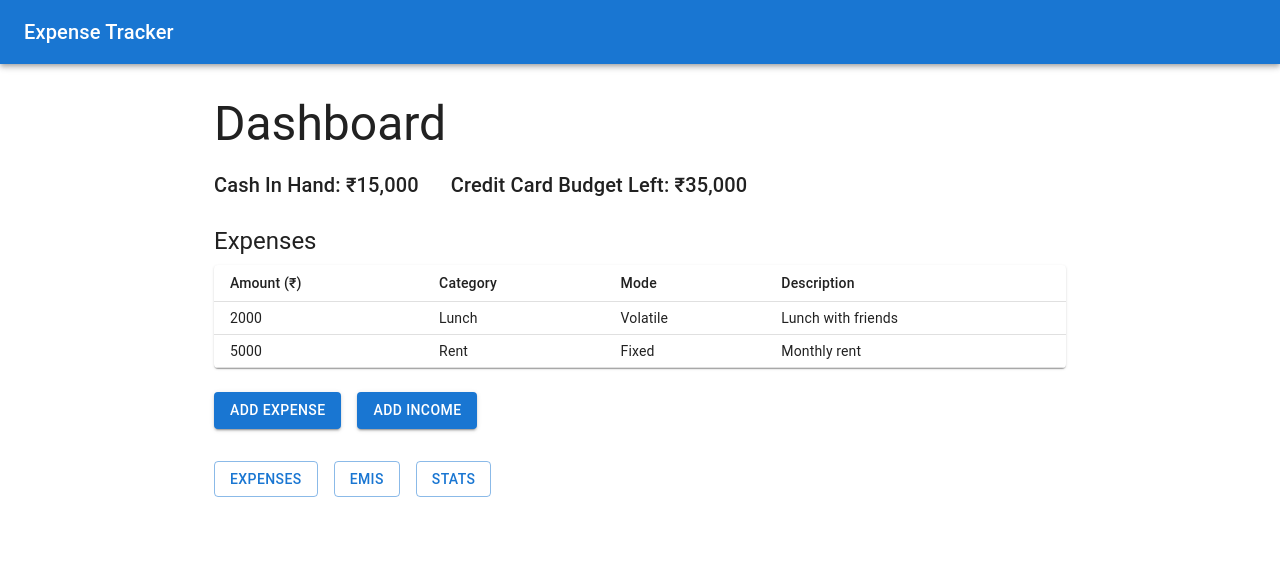
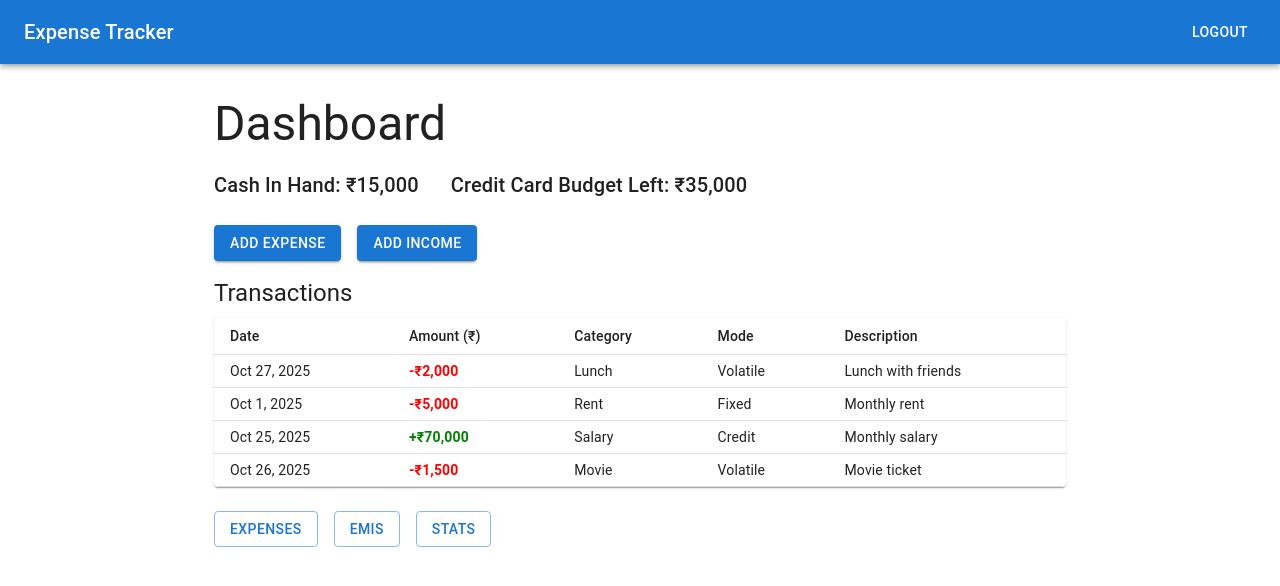
Before and after one commit to sagarmohanty2k00/PennyWise, a React (Vite) app: page /login in a window 1280 px wide. Both pictures are taken after typing "name@example.com", "Sample123" into the empty fields and a click on the button "SIGN IN". Shown: the top 586 px of the page. Built offline with nearby package versions, Linux system fonts and the light colour scheme.

Commit message:
Added logout button

```diff
--- a/src/App.jsx
+++ b/src/App.jsx
@@ -14,16 +14,24 @@ const theme = createTheme();
 function App() {
   const [loggedIn, setLoggedIn] = useState(false);
 
+  // Logout handler clears login state and navigates to login page
+  const handleLogout = () => {
+    setLoggedIn(false);
+  };
+
   return (
     <ThemeProvider theme={theme}>
       <CssBaseline />
       <Router>
-        <Header />
+        <Header loggedIn={loggedIn} onLogout={handleLogout} />
         <Container maxWidth="md" sx={{ mt: 4 }}>
           <Routes>
             <Route path="/login" element={<Login onLogin={() => setLoggedIn(true)} />} />
             <Route path="/" element={loggedIn ? <Home /> : <Navigate to="/login" replace />} />
-            <Route path="/expenses" element={loggedIn ? <Expenses /> : <Navigate to="/login" replace />} />
+            <Route
+              path="/expenses"
+              element={loggedIn ? <Expenses /> : <Navigate to="/login" replace />}
+            />
             <Route path="/emis" element={loggedIn ? <EMIs /> : <Navigate to="/login" replace />} />
             <Route path="/stats" element={loggedIn ? <Stats /> : <Navigate to="/login" replace />} />
           </Routes>
--- a/src/components/Header.jsx
+++ b/src/components/Header.jsx
@@ -1,17 +1,23 @@
 import { useNavigate, useLocation } from "react-router-dom";
-import AppBar from '@mui/material/AppBar';
-import Toolbar from '@mui/material/Toolbar';
-import IconButton from '@mui/material/IconButton';
-import Typography from '@mui/material/Typography';
-import ArrowBackIcon from '@mui/icons-material/ArrowBack';
-import HomeIcon from '@mui/icons-material/Home';
+import AppBar from "@mui/material/AppBar";
+import Toolbar from "@mui/material/Toolbar";
+import IconButton from "@mui/material/IconButton";
+import Button from "@mui/material/Button";
+import Typography from "@mui/material/Typography";
+import ArrowBackIcon from "@mui/icons-material/ArrowBack";
+import HomeIcon from "@mui/icons-material/Home";
 
-export default function Header() {
+export default function Header({ loggedIn, onLogout }) {
   const navigate = useNavigate();
   const location = useLocation();
 
   const showBackButton = !(location.pathname === "/" || location.pathname === "/login");
   const showHomeButton = location.pathname !== "/";
+
+  const handleLogoutClick = () => {
+    onLogout();
+    navigate("/login", { replace: true });
+  };
 
   return (
     <AppBar position="static" color="primary" sx={{ mb: 3 }}>
@@ -41,6 +47,11 @@ export default function Header() {
         <Typography variant="h6" component="div" sx={{ flexGrow: 1 }}>
           Expense Tracker
         </Typography>
+        {loggedIn && (
+          <Button color="inherit" onClick={handleLogoutClick}>
+            Logout
+          </Button>
+        )}
       </Toolbar>
     </AppBar>
   );
--- a/src/components/Home.jsx
+++ b/src/components/Home.jsx
@@ -1,14 +1,64 @@
 import { useState } from "react";
-import { Typography, TableContainer, Table, TableHead, TableRow, TableCell, TableBody, Paper, Button, Stack } from "@mui/material";
+import {
+  Typography,
+  TableContainer,
+  Table,
+  TableHead,
+  TableRow,
+  TableCell,
+  TableBody,
+  Paper,
+  Button,
+  Stack,
+} from "@mui/material";
 import { Link } from "react-router-dom";
 
 export default function Home() {
   const [cashInHand] = useState(15000);
   const [creditCardBudget] = useState(35000);
-  const [expenses] = useState([
-    { id: 1, amount: 2000, category: "Lunch", mode: "Volatile", description: "Lunch with friends" },
-    { id: 2, amount: 5000, category: "Rent", mode: "Fixed", description: "Monthly rent" },
+  // Transactions with date added
+  const [transactions] = useState([
+    {
+      id: 1,
+      amount: -2000,
+      category: "Lunch",
+      mode: "Volatile",
+      description: "Lunch with friends",
+      date: "2025-10-27",
+    },
+    {
+      id: 2,
+      amount: -5000,
+      category: "Rent",
+      mode: "Fixed",
+      description: "Monthly rent",
+      date: "2025-10-01",
+    },
+    {
+      id: 3,
+      amount: 70000,
+      category: "Salary",
+      mode: "Credit",
+      description: "Monthly salary",
+      date: "2025-10-25",
+    },
+    {
+      id: 4,
+      amount: -1500,
+      category: "Movie",
+      mode: "Volatile",
+      description: "Movie ticket",
+      date: "2025-10-26",
+    },
   ]);
+
+  const formatDate = (dateStr) => {
+    return new Date(dateStr).toLocaleDateString(undefined, {
+      year: "numeric",
+      month: "short",
+      day: "numeric",
+    });
+  };
 
   return (
     <>
@@ -17,17 +67,38 @@ export default function Home() {
       </Typography>
 
       <Stack direction="row" spacing={4} sx={{ mb: 3 }}>
-        <Typography variant="h6">Cash In Hand: ₹{cashInHand.toLocaleString()}</Typography>
-        <Typography variant="h6">Credit Card Budget Left: ₹{creditCardBudget.toLocaleString()}</Typography>
+        <Typography variant="h6">
+          Cash In Hand: ₹{cashInHand.toLocaleString()}
+        </Typography>
+        <Typography variant="h6">
+          Credit Card Budget Left: ₹{creditCardBudget.toLocaleString()}
+        </Typography>
+      </Stack>
+
+      {/* Buttons on top of transactions */}
+      <Stack spacing={2} direction="row" sx={{ mb: 2 }}>
+        <Button
+          variant="contained"
+          onClick={() => alert("Add Expense clicked - integrate later!")}
+        >
+          Add Expense
+        </Button>
+        <Button
+          variant="contained"
+          onClick={() => alert("Add Income clicked - integrate later!")}
+        >
+          Add Income
+        </Button>
       </Stack>
 
       <Typography variant="h5" gutterBottom>
-        Expenses
+        Transactions
       </Typography>
       <TableContainer component={Paper} sx={{ mb: 3 }}>
         <Table size="small">
           <TableHead>
             <TableRow>
+              <TableCell>Date</TableCell>
               <TableCell>Amount (₹)</TableCell>
               <TableCell>Category</TableCell>
               <TableCell>Mode</TableCell>
@@ -35,26 +106,29 @@ export default function Home() {
             </TableRow>
           </TableHead>
           <TableBody>
-            {expenses.map((exp) => (
-              <TableRow key={exp.id}>
-                <TableCell>{exp.amount}</TableCell>
-                <TableCell>{exp.category}</TableCell>
-                <TableCell>{exp.mode}</TableCell>
-                <TableCell>{exp.description}</TableCell>
-              </TableRow>
-            ))}
+            {transactions.map((tx) => {
+              const isCredit = tx.amount > 0;
+              return (
+                <TableRow key={tx.id}>
+                  <TableCell>{formatDate(tx.date)}</TableCell>
+                  <TableCell
+                    sx={{
+                      color: isCredit ? "green" : "red",
+                      fontWeight: "bold",
+                      whiteSpace: "nowrap",
+                    }}
+                  >
+                    {isCredit ? "+" : "-"}₹{Math.abs(tx.amount).toLocaleString()}
+                  </TableCell>
+                  <TableCell>{tx.category}</TableCell>
+                  <TableCell>{tx.mode}</TableCell>
+                  <TableCell>{tx.description}</TableCell>
+                </TableRow>
+              );
+            })}
           </TableBody>
         </Table>
       </TableContainer>
-
-      <Stack spacing={2} direction="row" sx={{ mb: 4 }}>
-        <Button variant="contained" onClick={() => alert("Add Expense clicked - integrate later!")}>
-          Add Expense
-        </Button>
-        <Button variant="contained" onClick={() => alert("Add Income clicked - integrate later!")}>
-          Add Income
-        </Button>
-      </Stack>
 
       <Stack direction="row" spacing={2}>
         <Button component={Link} to="/expenses" variant="outlined">
```
